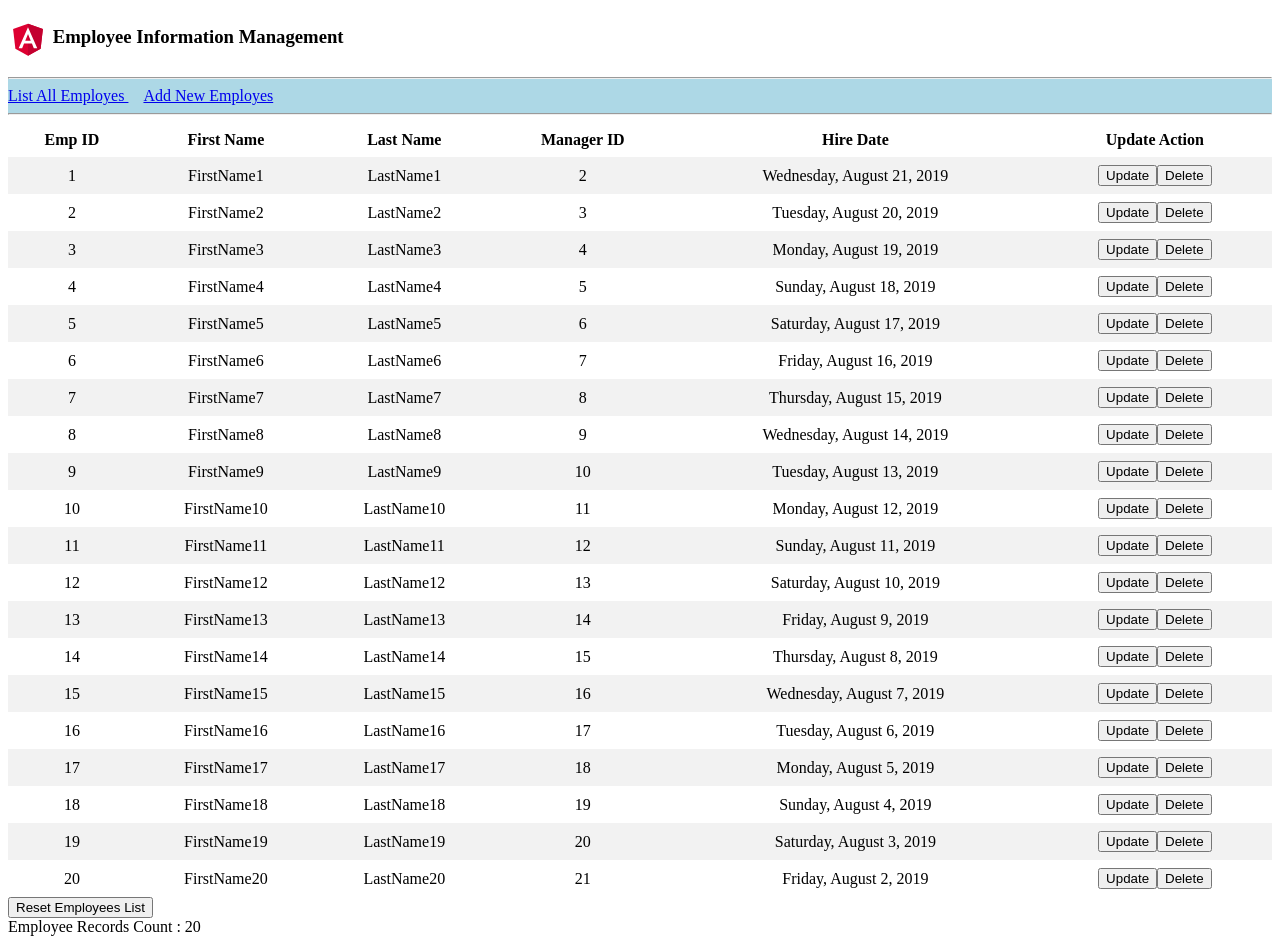
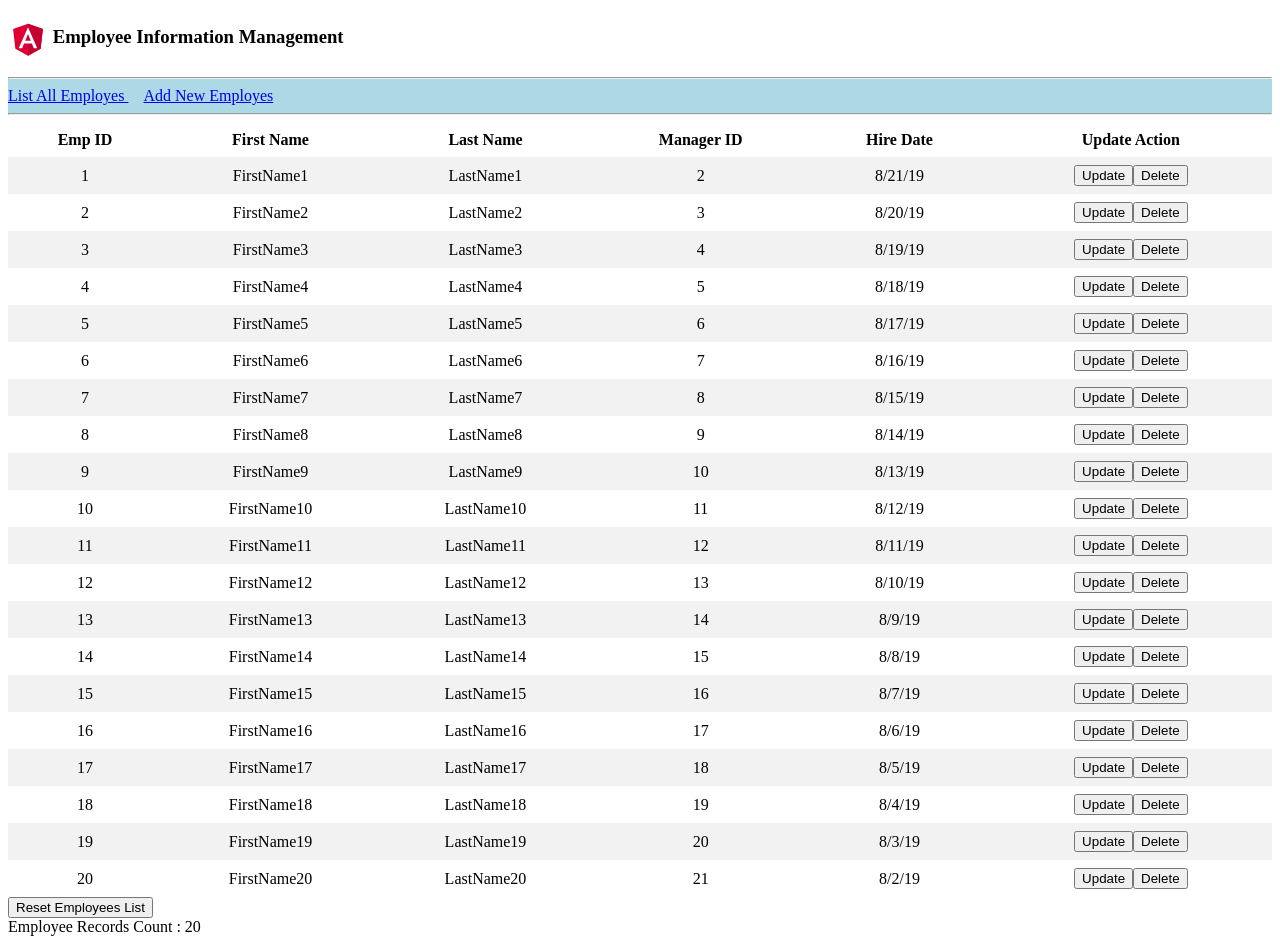
Before and after one commit to ChaitanyaKadamati/Angular-EmpInfoSystem, an Angular app: page / in a window 1280 px wide. Built offline with nearby package versions, Linux system fonts and the light colour scheme.

Commit message:
2 files modified

```diff
--- a/src/app/add-new-employee/add-new-employee.component.ts
+++ b/src/app/add-new-employee/add-new-employee.component.ts
@@ -9,6 +9,7 @@ import { EmployeeService, Employee } from '../employee.service';
   styleUrls: ['./add-new-employee.component.css']
 })
 export class AddNewEmployeeComponent implements OnInit {
+  employee: Employee = null;
   inupdatemode = false;
   employeeId = null;
   constructor(private route: ActivatedRoute, private employeeService: EmployeeService) { }
@@ -22,6 +23,7 @@ export class AddNewEmployeeComponent implements OnInit {
         if (selectedEmployeeID == -1) {
           this.inupdatemode = false;
           this.employee = new Employee();
+          this.employee.hiredate = new Date();
         } else {
           this.inupdatemode = true;
           this.employeeId = selectedEmployeeID;
@@ -30,7 +32,7 @@ export class AddNewEmployeeComponent implements OnInit {
       }
     );
   }
-  employee: Employee = null;
+
   readEmployeeDeatils(paramEmpId) {
     this.employeeService.getEmployee(paramEmpId).subscribe(
       (res) => {
@@ -46,6 +48,13 @@ export class AddNewEmployeeComponent implements OnInit {
   }
 
   onSubmitData(formData) {
+    if (this.inupdatemode) {
+      this.employeeService.updateEmployee(this.employee);
+    } else {
+      this.employeeService.insertEmployee(this.employee);
+    }
+
     console.log(formData.value);
+    console.log(this.employee.mgrid);
   }
 }
--- a/src/app/employees-list/employees-list.component.html
+++ b/src/app/employees-list/employees-list.component.html
@@ -12,7 +12,7 @@
     <td>{{e.firstname}}</td>
     <td>{{e.lastname}}</td>
     <td>{{e.mgrid}}</td>
-    <td>{{e.hiredate | date:'fullDate'}}</td>
+    <td>{{e.hiredate | date:'shortDate'}}</td>
     <td>
       <button [routerLink]="['/addNewEmployee',e.id]">Update</button>
       <button (click)="onDelete(e.id)">Delete</button>
```
